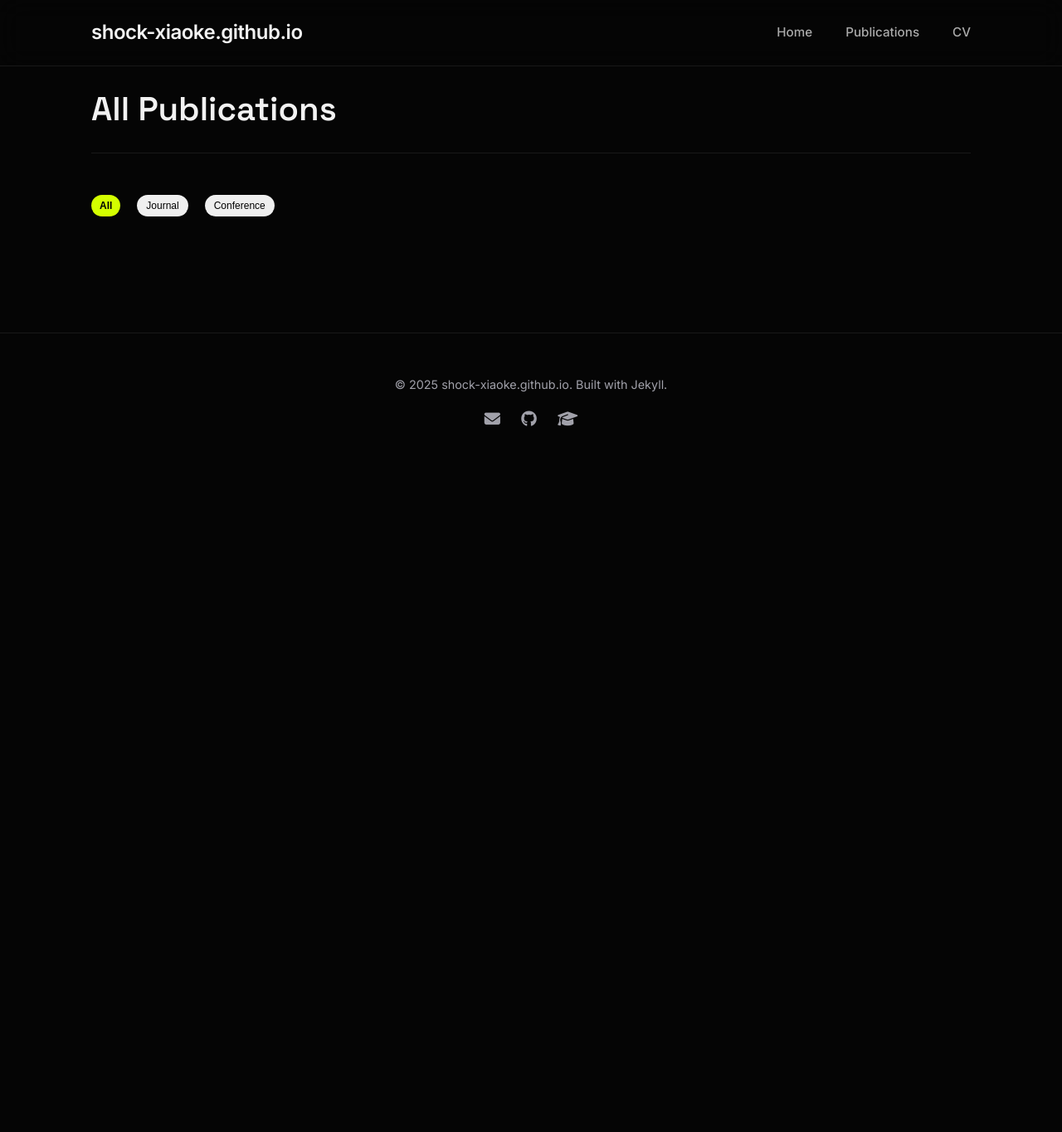
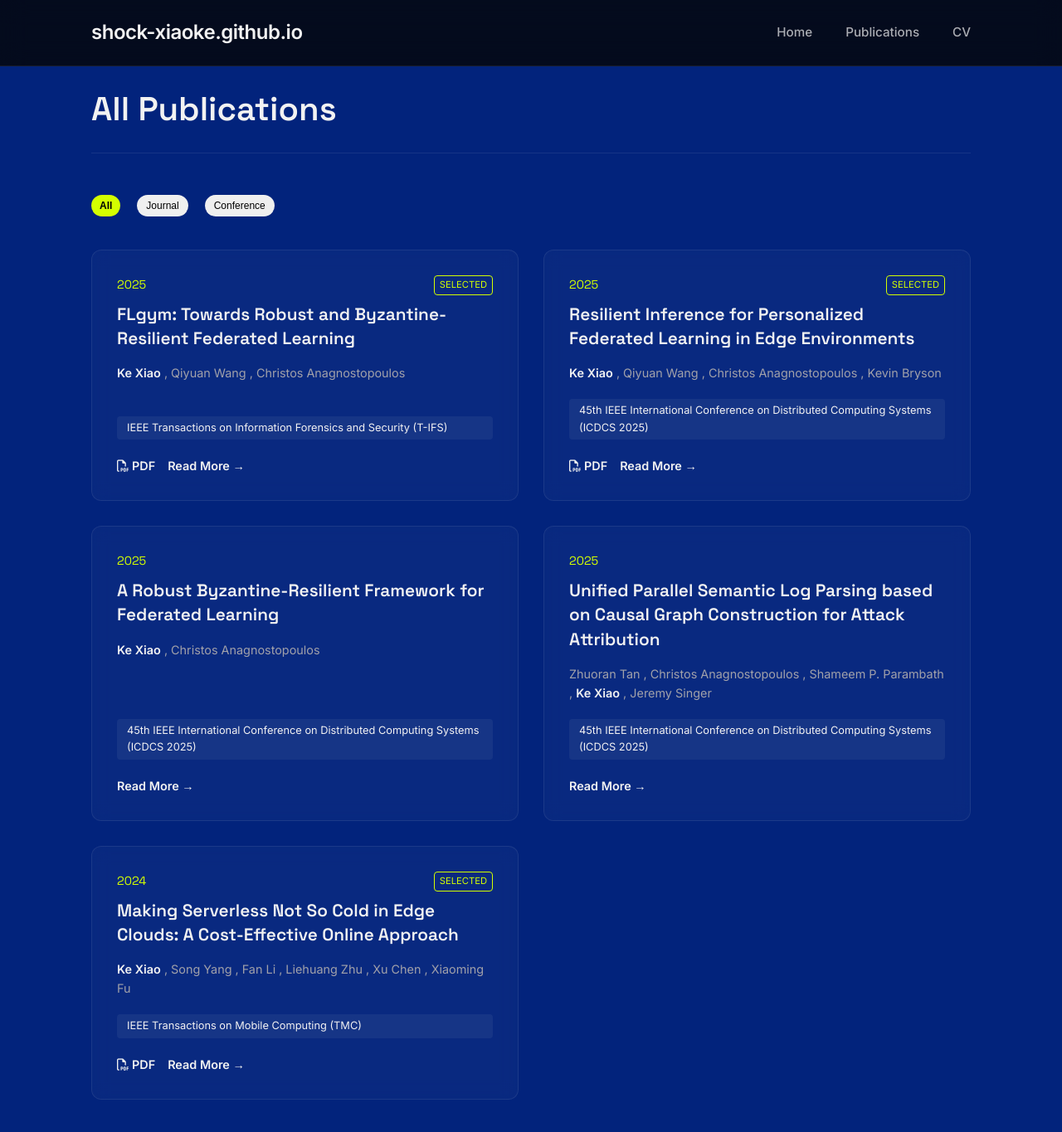
Before and after one commit to shock-xiaoke/shock-xiaoke.github.io, a Jekyll site: the page built from publications.html, in a window 1280 px wide and 1400 px high. Shown: the top 1365 px of the window at 83% size. Built offline with Jekyll 4.4.1, drawn with Linux system fonts in a browser that asks for light colours; nearby versions of some CDN libraries.

Commit message:
pub files rename

```diff
--- /dev/null
+++ b/_posts/2025-12-11-flgym.md
@@ -0,0 +1,23 @@
+---
+layout: post
+title:          "FLgym: Towards Robust and Byzantine-Resilient Federated Learning"
+date:           2025-12-11 00:01:00 +0800
+selected:       true
+pub:            "IEEE Transactions on Information Forensics and Security (T-IFS)"
+# pub_pre:        "Submitted to "
+# pub_post:       'Under review.'
+# pub_last:       ' <span class="badge badge-pill badge-publication badge-success">Spotlight</span>'
+pub_date:       "2025"
+
+# abstract: >-
+#  Federated learning (FL) has emerged as a popular paradigm for collaborative model training across decentralised data clients while preserving data privacy. However, FL is inherently vulnerable to poisoning attacks. As these attacks grow more sophisticated, various defence mechanisms are proposed to mitigate the threats. Most existing defences adopt a single perspective on Byzantine client detection resulting in both false positives and false negatives. We propose FLgym, a two-stage framework for Byzantine-resilient FL that integrates three components: a model similarity-based detection mechanism, a validation mechanism based on similarity estimation of clients' local data, and a weight recovery mechanism for identified Byzantine clients. Extensive experiments show that FLgym consistently outperforms state-of-the-art baselines achieving the highest model accuracy, true positive rate of 90.95\%, and the lowest false positive rate of 6.3\%.
+cover:          /assets/images/covers/tmc_system_figure.png
+authors:
+  - Ke Xiao
+  - Qiyuan Wang
+  - Christos Anagnostopoulos
+pdf:       "https://ieeexplore.ieee.org/document/11298320"
+links:
+  # Code: https://github.com/luost26/academic-homepage
+  # Unsplash: https://unsplash.com/photos/sliced-in-half-pineapple--_PLJZmHZzk
+---
--- a/assets/css/style.css
+++ b/assets/css/style.css
@@ -1,6 +1,6 @@
 /* assets/css/style.css */
 :root {
-    --bg-color: #050505;
+    --bg-color: #02237c;
     --card-bg: rgba(255, 255, 255, 0.03);
     --card-border: rgba(255, 255, 255, 0.08);
     --text-primary: #f2f2f2;
--- a/index.html
+++ b/index.html
@@ -10,7 +10,7 @@ title: Home
             <span class="hero-pre">Hello, I am</span>
             <h1 class="hero-title">Ke Xiao.</h1>
             <p class="hero-desc">
-                PhD Candidate at the University of Glasgow.
+                PhD Candidate at the University of Glasgow.<br>
                 I research <strong>Federated Learning</strong>, <strong>Edge Computing</strong>, and <strong>LLM
                     Fine-tuning</strong> to build resilient, distributed AI systems.
             </p>
```
Also changed, not shown: _posts/2025-03-27-a-robust.md (renamed from _posts/2025-pub-dc.md, +1 -1 lines), _posts/2025-03-27-unified.md (renamed from _posts/2025-pub-poster-2.md, +1 -1 lines), _posts/2025-pub-tifs.md (deleted, +0 -24 lines), _posts/2024-01-17-making.md (renamed from _posts/2024-pub-tmc.md), _posts/2025-03-27-resilient-inference.md (renamed from _posts/2025-pub-poster-1.md).
